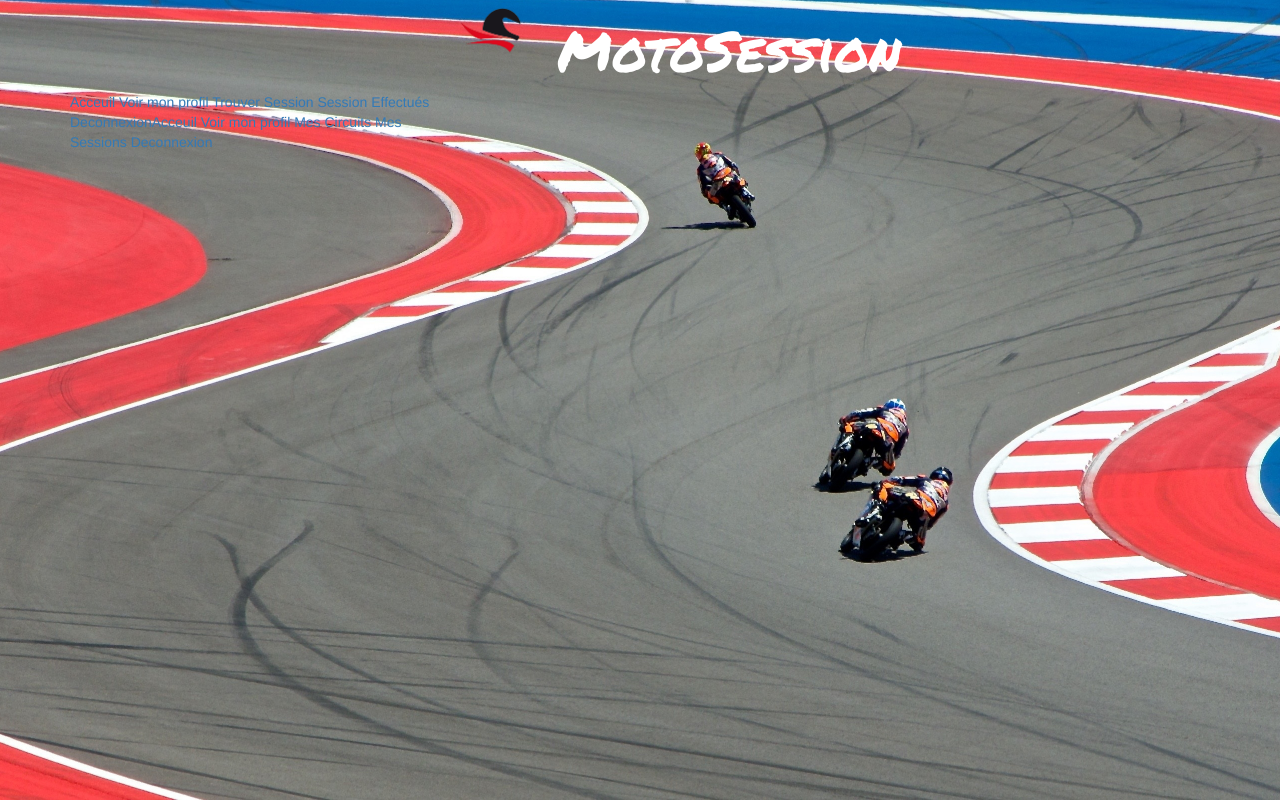
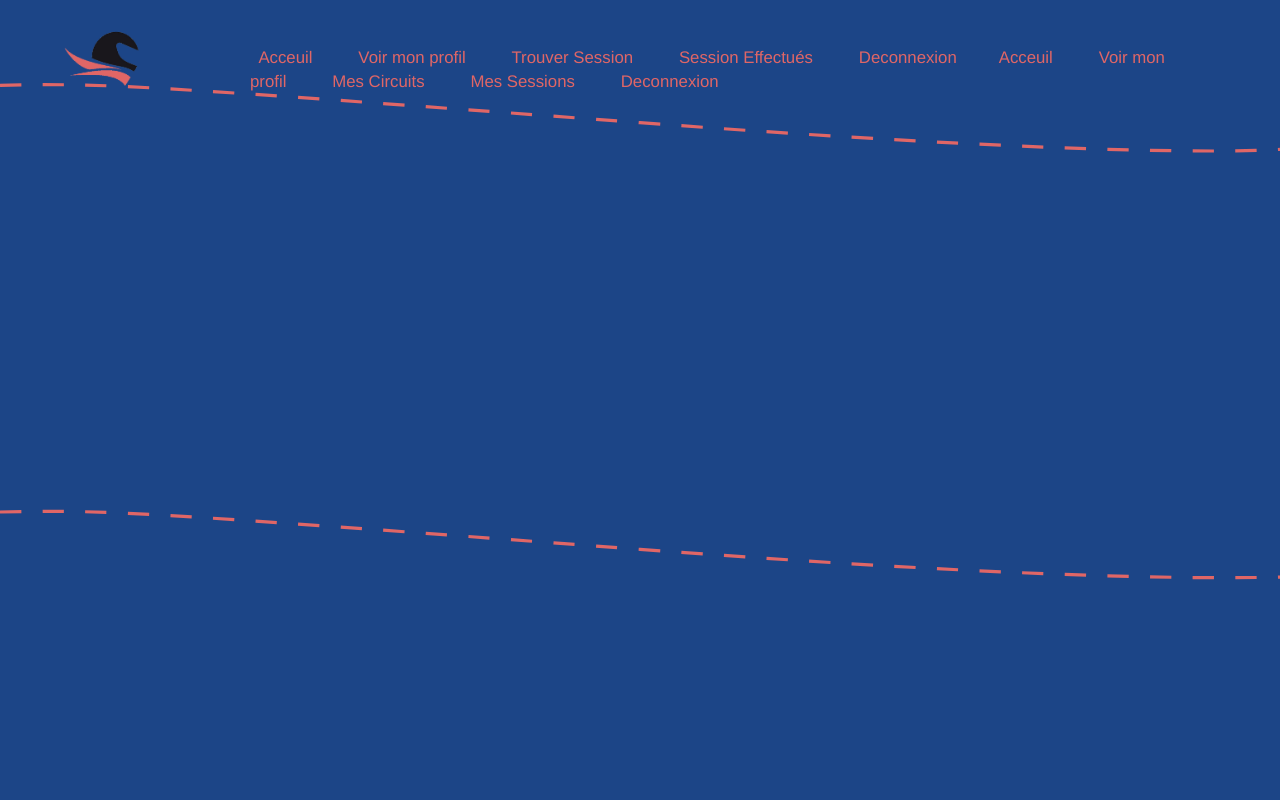
Before and after one commit to LePacko/ProgWeb, a PHP site: page / in a window 1280 px wide. Run offline with PHP 8.4, Linux system fonts and the light colour scheme; the visitor is signed in with stand-in values (Sample User, id 1); some libraries are stand-ins or nearby versions.

Commit message:
New design

```diff
--- a/Connexion.php
+++ b/Connexion.php
@@ -1,13 +1,18 @@
 <?php
-define('DNS_xamp', "mysql:host=localhost;dbname=projet;charset=utf8");
+
+define('DNS', "mysql:host=database-etudiants.iut.univ-paris8.fr;dbname=dutinfopw201661");
+
 class Connexion {
 	protected static $connexion;
 
 	protected static function init(){
-		 $user ="root";
-       $password="";
+
+		 $user ="dutinfopw201661";
+       $password="pyvyparu";
 		try{
-			self::$connexion = new PDO(DNS_xamp, $user, $password);
+			self::$connexion = new PDO(DNS, $user, $password);
+
+
 
 		}catch (PDOException $e) {
     		print "Erreur !: " . $e->getMessage() . "<br/>";
--- /dev/null
+++ b/Html/IndexApresConnexion.php
@@ -0,0 +1,90 @@
+<!DOCTYPE html>
+<html>
+<head>
+	<title></title>
+	<meta charset="utf-8">
+	<link rel="stylesheet" href="./Html/style/IndexApresConnexion.css" type="text/css"/>
+	<link href="https://maxcdn.bootstrapcdn.com/bootstrap/3.3.7/css/bootstrap.min.css" rel="stylesheet">
+	<script src="https://code.jquery.com/jquery-1.12.4.min.js"></script>
+	<script src="https://maxcdn.bootstrapcdn.com/bootstrap/3.3.7/js/bootstrap.min.js"></script>
+	<script src="https://cdnjs.cloudflare.com/ajax/libs/animejs/2.0.2/anime.min.js"></script>
+</head>
+<svg viewBox="0 0 1200 700" xmlns="http://www.w3.org/2000/svg"
+  version="1.1" class="svg">
+<path d="M0 80 C 100 78, 120 79, 600 115 S 1200 140, 1200 140" stroke="black" fill="transparent" id="courbe"/>
+<path d="M0 480 C 100 478, 120 479, 600 515 S 1200 540, 1250 540" stroke="black" fill="transparent" id="courbe"/>
+</svg>
+<body class="body">
+
+	<div class="container">
+		<div class="row">
+
+				<div class="col-lg-12 HautPage">
+				<div class="row">
+
+						<div class="col-lg-2 LogoTitre">
+						<div class="row">
+
+							<div class="col-lg-12">
+							<div class="row">
+								<img src="./Html/img/casque.png">
+							</div>
+							</div>
+
+							<!-- <div class="col-lg-12">
+							<div class="row">
+								<h1 class="TitreSite">Moto Session</h1>
+							</div>
+							</div> -->
+
+						</div>
+						</div>
+
+						<div class="col-lg-10 Nav">
+						<div class="row">
+						<?php
+
+	                        if(isset($_SESSION['id'])){       // si il s'agit d'un motard qui est connecté
+	                            include ("./Html/NavMotard.html");
+	                        }
+
+	                        if(isset($_SESSION['siret'])){      // si il s'agit d'un gérant de circuit
+	                            include ("./Html/NavGerant.html");
+	                        }
+
+                		?>
+
+						</div>
+						</div>
+
+
+				</div>
+				</div>
+
+
+				<div class="row BasPage">
+
+
+				</div>
+
+		</div>
+	</div>
+
+
+
+    <section>
+        <article>
+            <?= $menu ?>
+        </article>
+        <article>
+            <?= $module ?>
+        </article>
+    </section>
+
+    <!-- Animation -->
+
+	<script type="text/javascript" src="./Html/AnimationJs/FonduAnimation.js"></script>
+    <script type="text/javascript" src="./Html/AnimationJS/TitreAnimation.js"></script>
+
+</body>
+</html>
--- a/Html/NavGerant.html
+++ b/Html/NavGerant.html
@@ -1,5 +1,5 @@
-<a href="index.php?module=Gerant&action=acceuil">Acceuil</a>
-<a href="index.php?module=Gerant&action=profil">Voir mon profil</a>
-<a href="index.php?module=Gerant&action=mescircuits">Mes Circuits</a>
-<a href="index.php?module=Gerant&action=messessions">Mes Sessions</a>
-<a href="index.php?module=Connexion&action=deconnexion" >Deconnexion</a>
+<a class='NavTitre' href="index.php?module=Gerant&action=acceuil">Acceuil</a>
+<a class='NavTitre' href="index.php?module=Gerant&action=profil">Voir mon profil</a>
+<a class='NavTitre' href="index.php?module=Gerant&action=mescircuits">Mes Circuits</a>
+<a class='NavTitre' href="index.php?module=Gerant&action=messessions">Mes Sessions</a>
+<a class='NavTitre' href="index.php?module=Connexion&action=deconnexion" >Deconnexion</a>
--- a/Html/NavMotard.html
+++ b/Html/NavMotard.html
@@ -1,5 +1,5 @@
-<a href="index.php?module=Motard&action=acceuil">Acceuil</a>
-<a href="index.php?module=Motard&action=voirProfil">Voir mon profil</a>
-<a href="index.php?module=Motard&action=trouverSession">Trouver Session</a>
-<a href="index.php?module=Motard&action=SessionEffectue">Session Effectués</a>
-<a href="index.php?module=Connexion&action=deconnexion" >Deconnexion</a>
+<a class='NavTitre' href="index.php?module=Motard&action=acceuil">Acceuil</a>
+<a class='NavTitre' href="index.php?module=Motard&action=voirProfil">Voir mon profil</a>
+<a class='NavTitre' href="index.php?module=Motard&action=trouverSession">Trouver Session</a>
+<a class='NavTitre' href="index.php?module=Motard&action=SessionEffectue">Session Effectués</a>
+<a class='NavTitre' href="index.php?module=Connexion&action=deconnexion" >Deconnexion</a>
--- a/Html/indexTemplate.php
+++ b/Html/indexTemplate.php
@@ -21,7 +21,7 @@
         <div class="row">
             <div class="col- modife deco eet module gerantmd-offset-2 col-md-4">
                 <?php
-                    if(!isset($_SESSION['id'])&&!isset($_SESSION['siret'])){ // si personne n'est connecté
+                     // si personne n'est connecté
                         echo'
                             <div id="connection" class="bulle">
                                 <h2>Je me connecte</h2>
@@ -45,15 +45,8 @@
                         </div>';
 
 
-                    }
-                    else {
-                        if(isset($_SESSION['id'])){       // si il s'agit d'un motard qui est connecté
-                            include ("./Html/NavMotard.html");
-                        }
-                        if(isset($_SESSION['siret'])){      // si il s'agit d'un gérant de circuit
-                            include ("./Html/NavGerant.html");
-                        }
-                    }
+
+
                 ?>
             </div>
         </div>
--- /dev/null
+++ b/Html/style/IndexApresConnexion.css
@@ -0,0 +1,62 @@
+
+.body {
+	background-color: #1c4587ff;
+}
+
+img {
+	max-width: 100px;
+	max-height: 100px;
+}
+
+.Nav{
+	margin-top: 4%;
+}
+
+.LogoTitre {
+	margin-top: 2%;
+}
+
+
+.TitreSite, .NavTitre{
+	color: #e06666;
+}
+
+.NavTitre {
+	font-size: 1.2em;
+	text-align: center;
+	padding: 0.5em;
+	margin-right: 1.5em;
+}
+
+.NavTitre:hover {
+	border: 1px solid;
+	border-color: #e06666;
+	color: #e06666;
+	text-decoration: none;
+}
+
+.TitreSite{
+	font-size: 1.5em;
+}
+
+#courbe {
+	stroke: #e06666;
+    stroke-width:3;
+    stroke-dasharray: 20;
+    fill:none;
+    animation: dash 1s linear;
+
+}
+
+.svg {
+	z-index: -1;
+	position: absolute;
+	top: 0%;
+	left: 0%;
+}
+
+@keyframes dash{
+	to {
+		stroke-dashoffset: -200;
+	}
+}
--- a/index.php
+++ b/index.php
@@ -37,7 +37,13 @@ if (isset($_GET['module'])) {
 		ob_start();
 		$menu = ob_get_clean();
 
-		REQUIRE('Html/indexTemplate.php');
+		if(!isset($_SESSION['id'])&&!isset($_SESSION['siret'])){
+			REQUIRE('Html/indexTemplate.php');
+		}
+
+		else {
+			include('./Html/IndexApresConnexion.php');
+		}
 	?>
 </body>
 </html>
```
Also changed, not shown: Html/img/casque.png (added).
